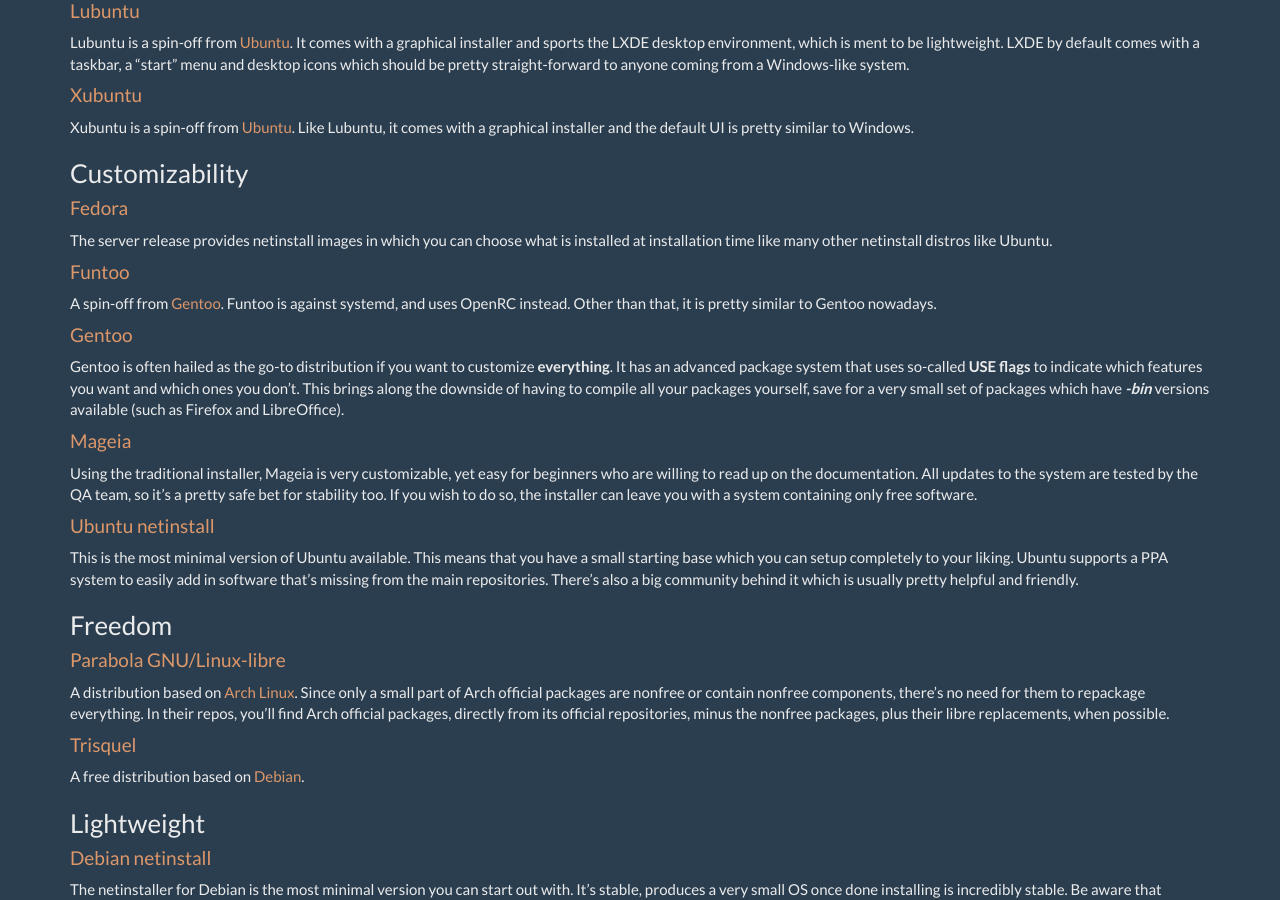
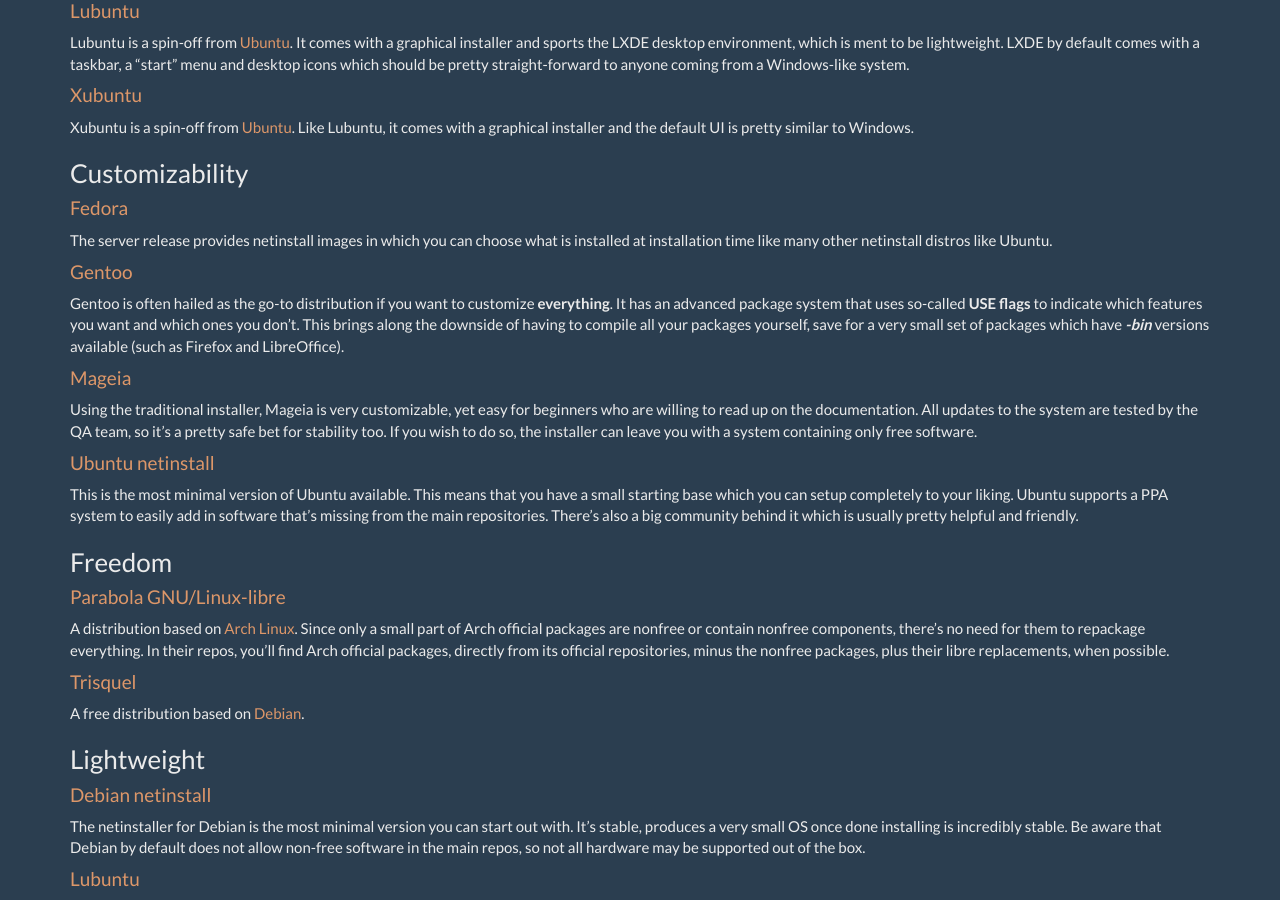
Before and after one commit to scriptkitties/fglt, a Jekyll site: the page built from _guides/picking-a-distro.md, in a window 1280 px wide and 900 px high, scrolled down 551 px. Built offline with Jekyll 4.4.1, drawn with Linux system fonts in a browser that asks for light colours.

Commit message:
Remove Funtoo from the distro picking guide

```diff
--- a/_guides/picking-a-distro.md
+++ b/_guides/picking-a-distro.md
@@ -40,10 +40,6 @@
 #### [Fedora][fedora]
 The server release provides netinstall images in which you can choose what is
 installed at installation time like many other netinstall distros like Ubuntu.
-
-#### [Funtoo][funtoo]
-A spin-off from [Gentoo][gentoo]. Funtoo is against systemd, and uses OpenRC
-instead. Other than that, it is pretty similar to Gentoo nowadays.
 
 #### [Gentoo][gentoo]
 Gentoo is often hailed as the go-to distribution if you want to customize
@@ -147,7 +143,6 @@
 [debian]: https://www.debian.org/
 [fedora]: https://getfedora.org/
 [freebsd]: https://www.freebsd.org/
-[funtoo]: https://www.funtoo.org/Welcome
 [gentoo]: https://www.gentoo.org/
 [lubuntu]: https://lubuntu.me/
 [mageia]: https://www.mageia.org/en/
```
